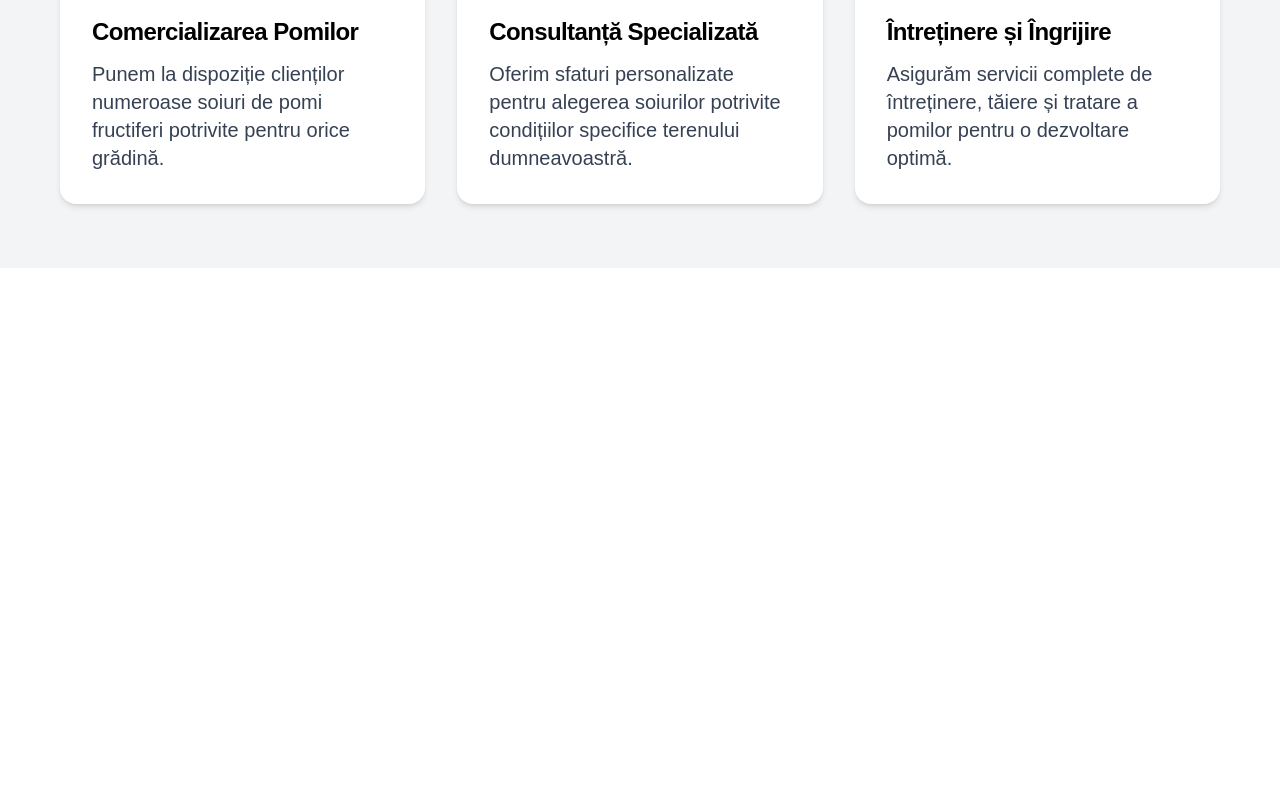
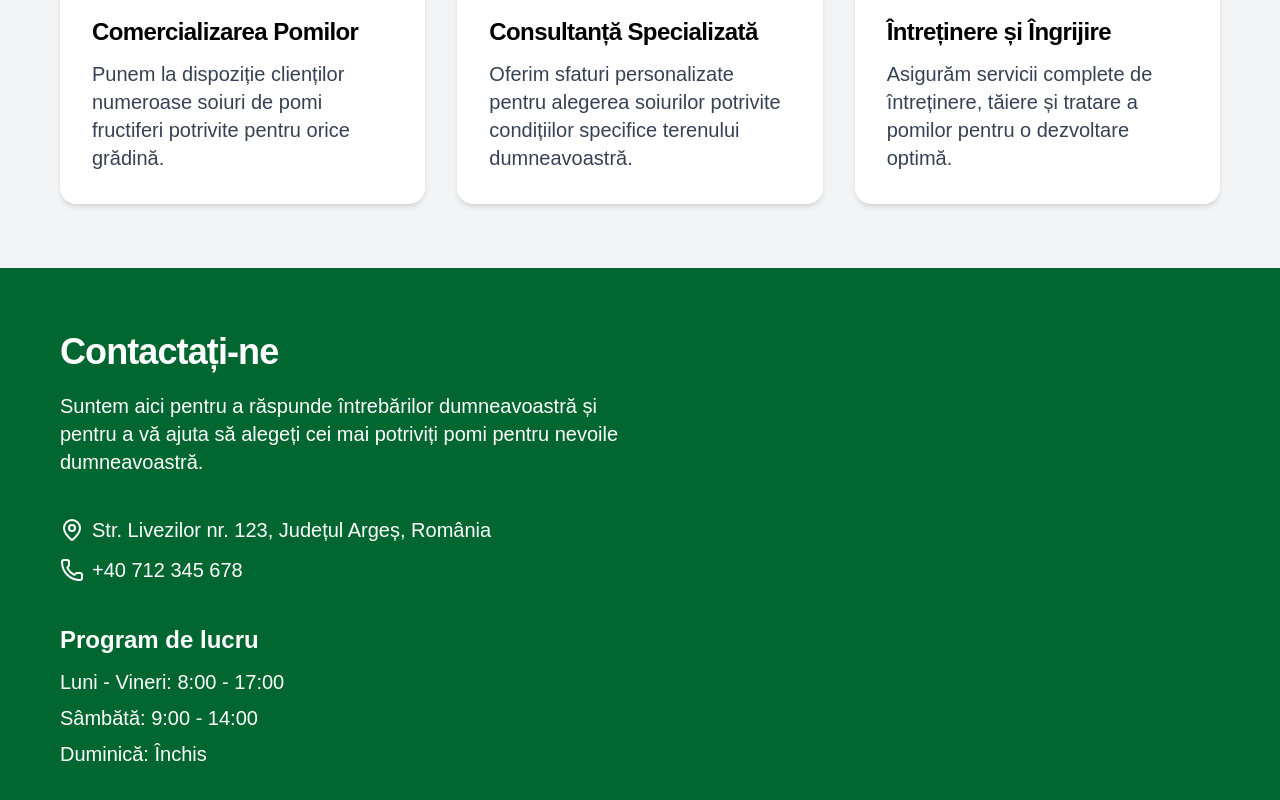
Before and after one commit to freelancing-portofolio/pomi_altoi, a Next.js app: page / in a window 1280 px wide. Shown: the part 1457-2257 px from the top of the page. Before the commit the page ends 1725 px from the top, so only its background shows below. Built offline with nearby package versions, Linux system fonts and the light colour scheme.

Commit message:
Contact Done, still need the information from the business owner

```diff
--- /dev/null
+++ b/components/contactsection.tsx
@@ -0,0 +1,42 @@
+"use client";
+
+import { MapPin, Phone } from "lucide-react";
+
+export default function ContactSection() {
+   return (
+      <main>
+         <section id='contact'>
+            <div className='px-15 py-16 text-white bg-green-800 flex flex-col gap-10'>
+               <div className='flex flex-col gap-5'>
+                  <h1 className='tracking-tight text-4xl font-bold'>
+                     Contactați-ne
+                  </h1>
+                  <p className='text-xl max-w-[50%]'>
+                     Suntem aici pentru a răspunde întrebărilor dumneavoastră și
+                     pentru a vă ajuta să alegeți cei mai potriviți pomi pentru
+                     nevoile dumneavoastră.
+                  </p>
+               </div>
+               <div className='flex flex-col gap-3'>
+                  <div className='flex flex-row gap-2 items-center'>
+                     <MapPin className='h-6 w-6' />
+                     <p className='text-xl'>
+                        Str. Livezilor nr. 123, Județul Argeș, România
+                     </p>
+                  </div>
+                  <div className='flex flex-row gap-2 items-center'>
+                     <Phone className='h-6 w-6' />
+                     <p className='text-xl'>+40 712 345 678</p>
+                  </div>
+               </div>
+               <div className='flex flex-col gap-2'>
+                  <h3 className='text-2xl font-bold mb-1'>Program de lucru</h3>
+                  <p className='text-xl'>Luni - Vineri: 8:00 - 17:00</p>
+                  <p className='text-xl'>Sâmbătă: 9:00 - 14:00</p>
+                  <p className='text-xl'>Duminică: Închis</p>
+               </div>
+            </div>
+         </section>
+      </main>
+   );
+}
--- a/src/app/page.tsx
+++ b/src/app/page.tsx
@@ -4,6 +4,7 @@ import Navbar from "../../components/navbar";
 import HeroSection from "../../components/herosection";
 import AboutSection from "../../components/aboutsection";
 import ServicesSection from "../../components/servicessection";
+import ContactSection from "../../components/contactsection";
 
 export default function LandingPage() {
    return (
@@ -12,6 +13,7 @@ export default function LandingPage() {
          <HeroSection />
          <AboutSection />
          <ServicesSection />
+         <ContactSection />
       </div>
    );
 }
```
